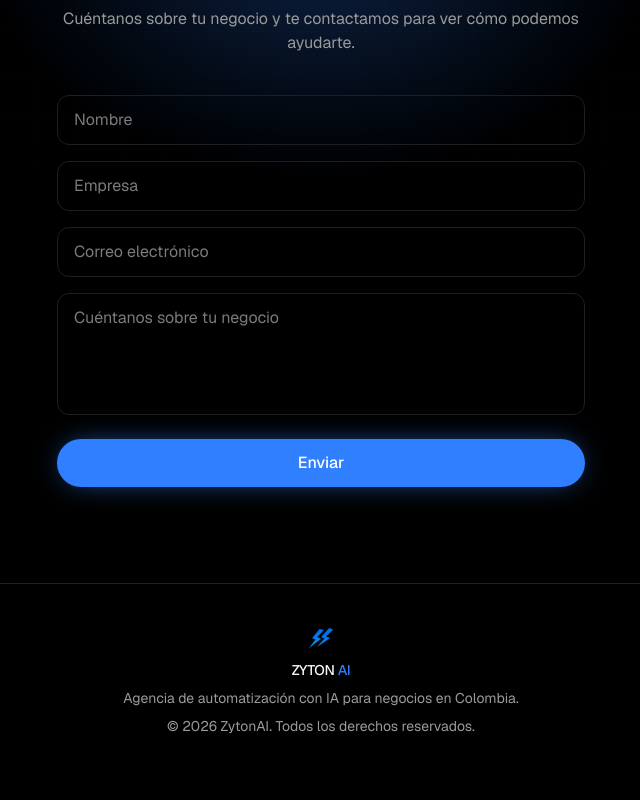
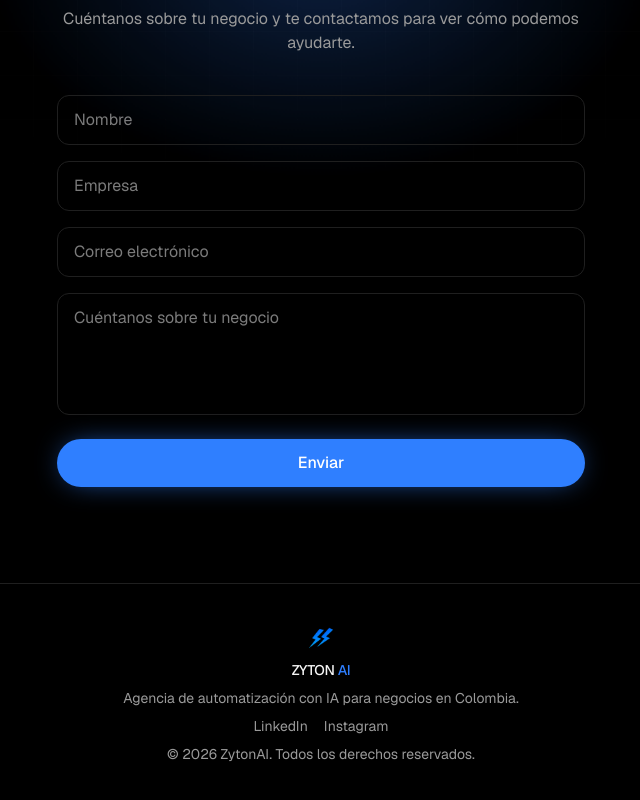
Before and after one commit to ZytonAI/Paguina-WEB-Zyton, a Next.js app: page / in a window 1280 px wide. Shown: the part 2033-2833 px from the top of the page, without its empty margins (319-959 px from the left). Before the commit the page ends 2809 px from the top, so only its background shows below. Built offline with nearby package versions, Linux system fonts and the light colour scheme.

Commit message:
Agregar Google Tag Manager y enlaces a redes sociales
Instala GTM (GTM-NWGMMC8H) via next/script y suma LinkedIn/Instagram
al schema de la organizacion y al footer para mejorar el SEO.

Co-Authored-By: Claude Sonnet 5 <noreply@anthropic.com>

```diff
--- a/src/app/layout.tsx
+++ b/src/app/layout.tsx
@@ -1,6 +1,9 @@
 import type { Metadata, Viewport } from "next";
 import { Geist, Geist_Mono } from "next/font/google";
+import Script from "next/script";
 import "./globals.css";
+
+const GTM_ID = "GTM-NWGMMC8H";
 
 const geistSans = Geist({
   variable: "--font-geist-sans",
@@ -93,6 +96,10 @@ const organizationJsonLd = {
   },
   knowsLanguage: "es",
   slogan: "Intelligence. Automated.",
+  sameAs: [
+    "https://www.linkedin.com/company/zyton-ai/",
+    "https://www.instagram.com/zytonai/",
+  ],
   makesOffer: [
     {
       "@type": "Offer",
@@ -143,7 +150,24 @@ export default function RootLayout({
       lang="es"
       className={`${geistSans.variable} ${geistMono.variable} h-full antialiased`}
     >
+      <head>
+        <Script id="gtm-script" strategy="afterInteractive">
+          {`(function(w,d,s,l,i){w[l]=w[l]||[];w[l].push({'gtm.start':
+new Date().getTime(),event:'gtm.js'});var f=d.getElementsByTagName(s)[0],
+j=d.createElement(s),dl=l!='dataLayer'?'&l='+l:'';j.async=true;j.src=
+'https://www.googletagmanager.com/gtm.js?id='+i+dl;f.parentNode.insertBefore(j,f);
+})(window,document,'script','dataLayer','${GTM_ID}');`}
+        </Script>
+      </head>
       <body className="min-h-full flex flex-col">
+        <noscript>
+          <iframe
+            src={`https://www.googletagmanager.com/ns.html?id=${GTM_ID}`}
+            height="0"
+            width="0"
+            style={{ display: "none", visibility: "hidden" }}
+          />
+        </noscript>
         <script
           type="application/ld+json"
           dangerouslySetInnerHTML={{ __html: JSON.stringify(organizationJsonLd) }}
--- a/src/components/Footer.tsx
+++ b/src/components/Footer.tsx
@@ -9,6 +9,24 @@ export default function Footer() {
           ZYTON <span className="text-accent">AI</span>
         </span>
         <span>Agencia de automatización con IA para negocios en Colombia.</span>
+        <nav className="flex gap-4" aria-label="Redes sociales">
+          <a
+            href="https://www.linkedin.com/company/zyton-ai/"
+            target="_blank"
+            rel="noopener noreferrer"
+            className="hover:text-foreground"
+          >
+            LinkedIn
+          </a>
+          <a
+            href="https://www.instagram.com/zytonai/"
+            target="_blank"
+            rel="noopener noreferrer"
+            className="hover:text-foreground"
+          >
+            Instagram
+          </a>
+        </nav>
         <span>© {new Date().getFullYear()} ZytonAI. Todos los derechos reservados.</span>
       </div>
     </footer>
```
